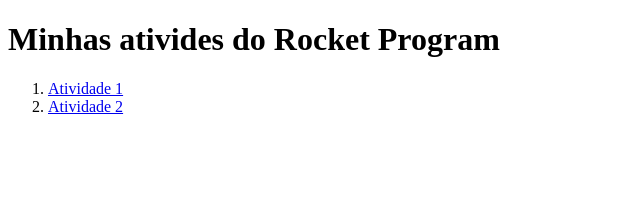
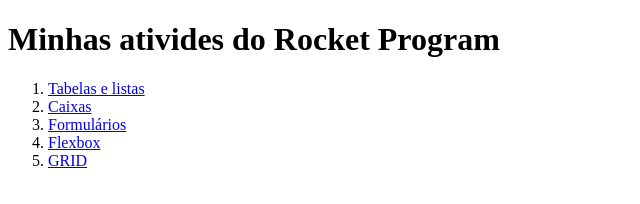
Before and after one commit to AlparFelipeLima/alpar-rocket-program, a plain HTML site: page index.html in a window 1280 px wide. Shown: the whole page, without its empty margins (0-640 px from the left). Drawn offline with Linux system fonts and the light colour scheme.

Commit message:
update main page

```diff
--- a/index.html
+++ b/index.html
@@ -11,10 +11,19 @@
     <h1>Minhas ativides do Rocket Program</h1>
     <ol>
         <li>
-            <a href="./atividade1/">Atividade 1</a>
+            <a href="./tabelas-listas/">Tabelas e listas</a>
         </li>
         <li>
-            <a href="./atividade2/">Atividade 2</a>
+            <a href="./caixa/">Caixas</a>
+        </li>
+        <li>
+            <a href="./login/">Formulários</a>
+        </li>
+        <li>
+            <a href="./flex/">Flexbox</a>
+        </li>
+        <li>
+            <a href="./grid/">GRID</a>
         </li>
     </ol>
 </body>
```
